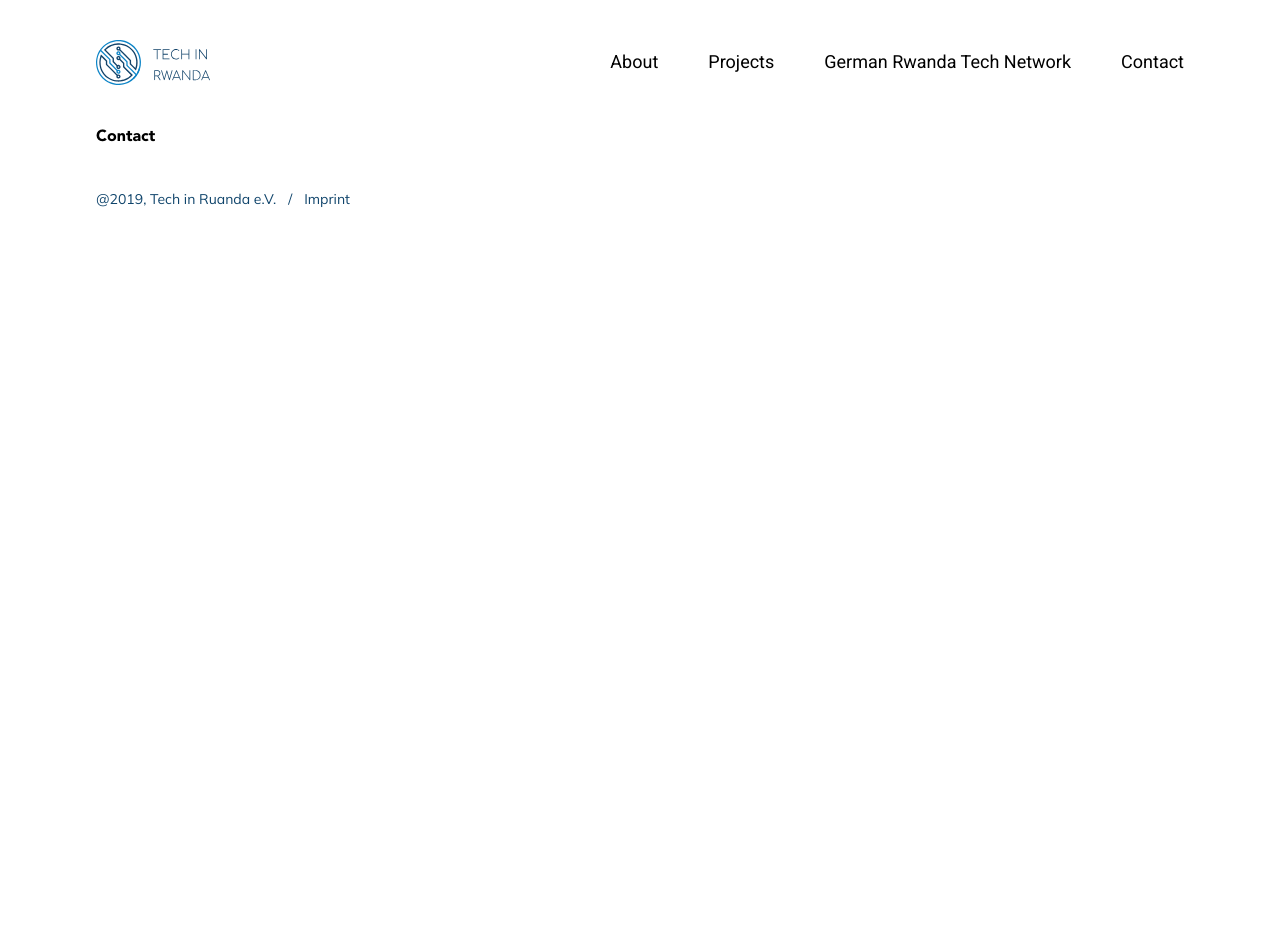
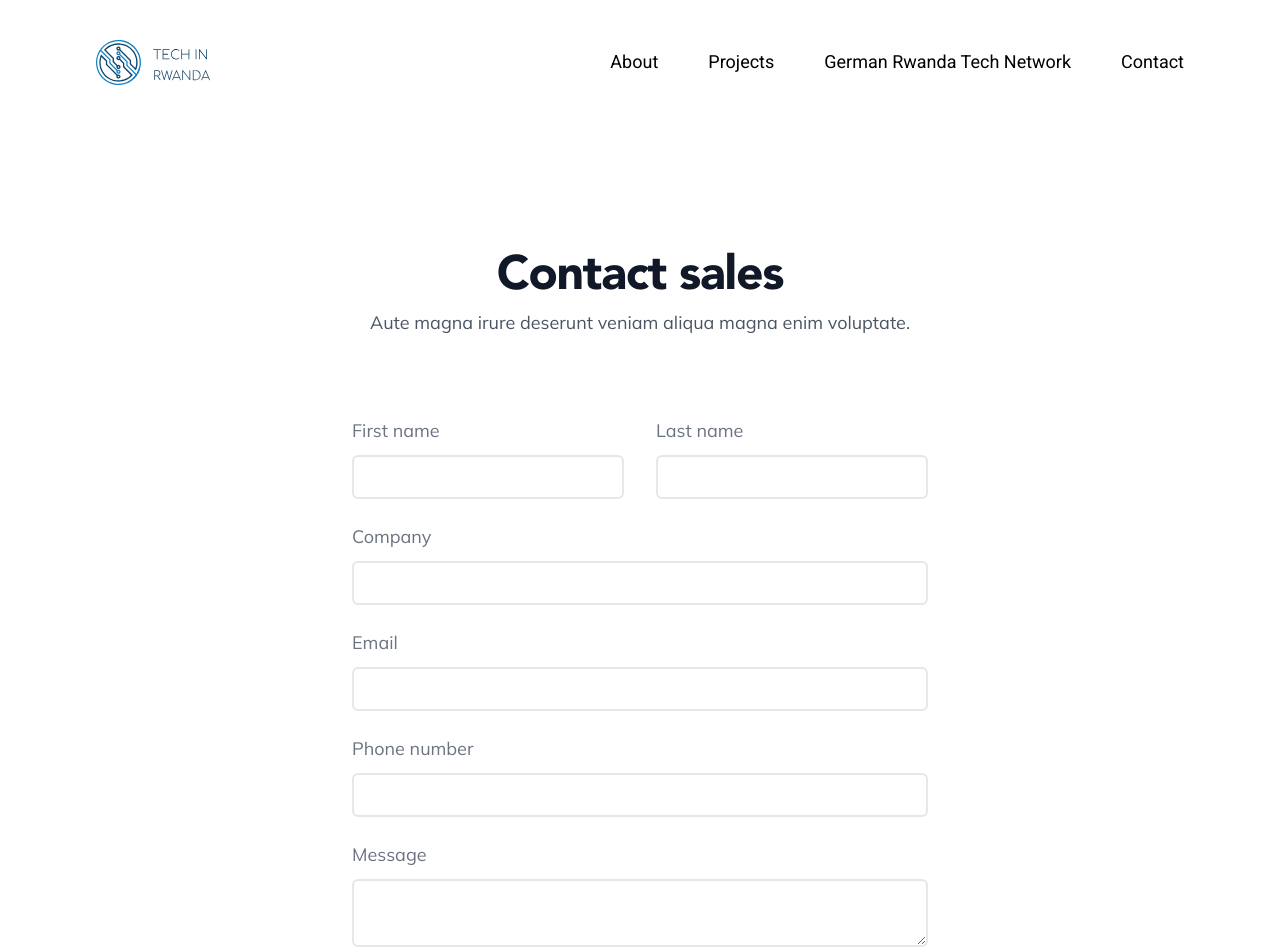
Before and after one commit to kb21-rw/tech-in-rwda-frontend, a Next.js app: page /contact in a window 1280 px wide. Shown: the top 952 px of the page. Before the commit the page ends 800 px from the top, so only its background shows below. Built offline with nearby package versions, Linux system fonts and the light colour scheme.

Commit message:
feat: add component parser

```diff
--- a/src/app/cms/ComponentParser.tsx
+++ b/src/app/cms/ComponentParser.tsx
@@ -5,7 +5,6 @@ import TextBlock from "@/components/TextBlock";
 import TextGrid from "@/components/TextGrid";
 
 const ComponentParser = ({ blocks }: any) => {
-  console.log("dfsaaaaaaaaaaaaaaaaaaaaaaaaaaaaaaaaaaa", blocks);
   return (
     <div>
       {blocks?.map((item: any) => {
--- a/src/app/contact/page.tsx
+++ b/src/app/contact/page.tsx
@@ -1,7 +1,142 @@
 import React from "react";
 
 const Contact = () => {
-  return <div>Contact</div>;
+  return (
+    <div className="isolate bg-white px-6 py-24 sm:py-32 lg:px-8">
+      <div
+        className="absolute inset-x-0 top-[-10rem] -z-10 transform-gpu overflow-hidden blur-3xl sm:top-[-20rem]"
+        aria-hidden="true"
+      >
+        <div className="relative left-1/2 -z-10 aspect-1155/678 w-[36.125rem] max-w-none -translate-x-1/2 rotate-[30deg] bg-linear-to-tr from-[#ff80b5] to-[#9089fc] opacity-30 sm:left-[calc(50%-40rem)] sm:w-[72.1875rem]"></div>
+      </div>
+      <div className="mx-auto max-w-2xl text-center">
+        <h2 className="text-4xl font-semibold tracking-tight text-balance text-gray-900 sm:text-5xl">
+          Contact sales
+        </h2>
+        <p className="mt-2 text-sm lg:text-lg font-mulish text-gray-600">
+          Aute magna irure deserunt veniam aliqua magna enim voluptate.
+        </p>
+      </div>
+      <form
+        action="#"
+        method="POST"
+        className="mx-auto mt-16 max-w-xl sm:mt-20"
+      >
+        <div className="grid grid-cols-1 gap-x-8 gap-y-6 sm:grid-cols-2">
+          <div>
+            <label
+              htmlFor="first-name"
+              className="block text-sm lg:text-lg font-mulish text-gray-500"
+            >
+              First name
+            </label>
+            <div className="mt-2.5">
+              <input
+                type="text"
+                name="first-name"
+                id="first-name"
+                autoComplete="given-name"
+                className="block w-full border-2 rounded-md bg-white px-3.5 py-2 text-base text-gray-900 outline-1 -outline-offset-1 outline-gray-300 placeholder:text-gray-400 focus:outline-2 focus:-outline-offset-2 focus:outline-indigo-600"
+              />
+            </div>
+          </div>
+          <div>
+            <label
+              htmlFor="last-name"
+              className="block text-sm lg:text-lg font-mulish text-gray-500"
+            >
+              Last name
+            </label>
+            <div className="mt-2.5">
+              <input
+                type="text"
+                name="last-name"
+                id="last-name"
+                autoComplete="family-name"
+                className="block w-full border-2 rounded-md bg-white px-3.5 py-2 text-base text-gray-900 outline-1 -outline-offset-1 outline-gray-300 placeholder:text-gray-400 focus:outline-2 focus:-outline-offset-2 focus:outline-indigo-600"
+              />
+            </div>
+          </div>
+          <div className="sm:col-span-2">
+            <label
+              htmlFor="company"
+              className="block text-sm lg:text-lg font-mulish text-gray-500"
+            >
+              Company
+            </label>
+            <div className="mt-2.5">
+              <input
+                type="text"
+                name="company"
+                id="company"
+                autoComplete="organization"
+                className="block w-full border-2 rounded-md bg-white px-3.5 py-2 text-base text-gray-900 outline-1 -outline-offset-1 outline-gray-300 placeholder:text-gray-400 focus:outline-2 focus:-outline-offset-2 focus:outline-indigo-600"
+              />
+            </div>
+          </div>
+          <div className="sm:col-span-2">
+            <label
+              htmlFor="email"
+              className="block  text-sm lg:text-lg font-mulish text-gray-500"
+            >
+              Email
+            </label>
+            <div className="mt-2.5">
+              <input
+                type="email"
+                name="email"
+                id="email"
+                autoComplete="email"
+                className="block w-full border-2 rounded-md bg-white px-3.5 py-2 text-base text-gray-900 outline-1 -outline-offset-1 outline-gray-300 placeholder:text-gray-400 focus:outline-2 focus:-outline-offset-2 focus:outline-indigo-600"
+              />
+            </div>
+          </div>
+          <div className="sm:col-span-2">
+            <label
+              htmlFor="phone-number"
+              className="block  text-sm lg:text-lg font-mulish text-gray-500"
+            >
+              Phone number
+            </label>
+            <div className="mt-2.5">
+              <div className="flex rounded-md bg-white outline-1 -outline-offset-1 outline-gray-300 has-[input:focus-within]:outline-2 has-[input:focus-within]:-outline-offset-2 has-[input:focus-within]:outline-indigo-600">
+                <input
+                  type="email"
+                  name="email"
+                  id="email"
+                  autoComplete="email"
+                  className="block w-full border-2 rounded-md bg-white px-3.5 py-2 text-base text-gray-900 outline-1 -outline-offset-1 outline-gray-300 placeholder:text-gray-400 focus:outline-2 focus:-outline-offset-2 focus:outline-indigo-600"
+                />
+              </div>
+            </div>
+          </div>
+          <div className="sm:col-span-2">
+            <label
+              htmlFor="message"
+              className="block text-sm lg:text-lg font-mulish text-gray-500"
+            >
+              Message
+            </label>
+            <div className="mt-2.5">
+              <textarea
+                name="message"
+                id="message"
+                className="block w-full border-2 rounded-md bg-white px-3.5 py-2 text-base text-gray-900 outline-1 -outline-offset-1 outline-gray-300 placeholder:text-gray-400 focus:outline-2 focus:-outline-offset-2 focus:outline-indigo-600"
+              ></textarea>
+            </div>
+          </div>
+        </div>
+        <div className="mt-10">
+          <button
+            type="submit"
+            className="block w-full border-2 rounded-md bg-secondary px-3.5 py-2.5 text-center text-sm font-semibold text-white shadow-xs hover:bg-indigo-500 focus-visible:outline-2 focus-visible:outline-offset-2 focus-visible:outline-indigo-600"
+          >
+            Let&apos;s talk
+          </button>
+        </div>
+      </form>
+    </div>
+  );
 };
 
 export default Contact;
--- a/src/components/ImageCardGrid/Card.tsx
+++ b/src/components/ImageCardGrid/Card.tsx
@@ -3,7 +3,6 @@ import Link from "next/link";
 // import { ImageCardType } from "@/types/ImageCard";
 
 const ImageCard = ({ data }: any) => {
-  console.log("vvvvvvvvvvvvvvvvvvvvvvvvvvvvvvvvvvvvv", data);
   const { link, title, description } = data;
   // const { url, width, height } = image?.data.attributes;
 
```
Also changed, not shown: src/app/page.tsx (renamed from src/assets/page.tsx).
